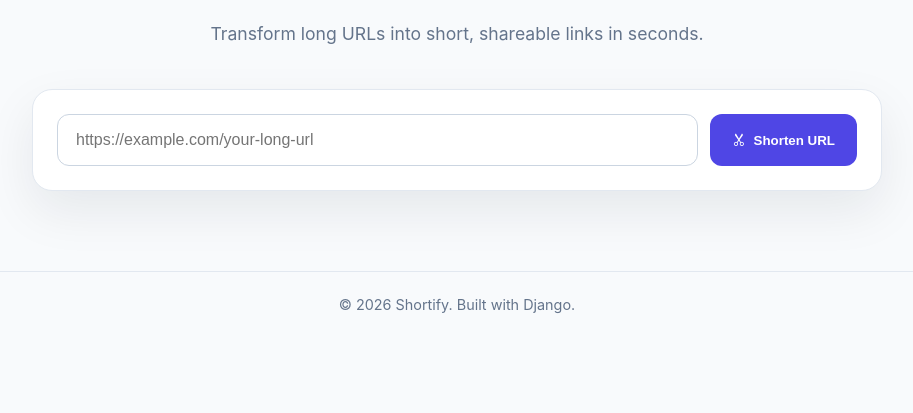
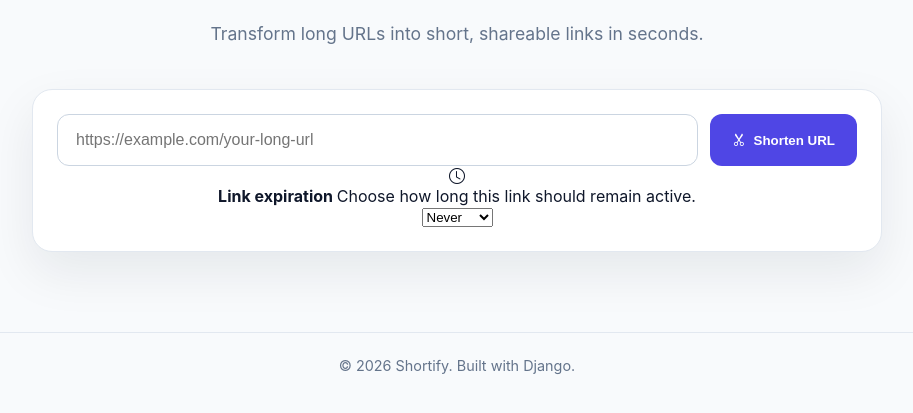
Before and after one commit to pokhrelsamir/Shortify, a Django app: page / in a window 1280 px wide. Shown: the part 369-782 px from the top of the page, without its empty margins (183-1096 px from the left). Run offline with Django 5.2, Linux system fonts and the light colour scheme.

Commit message:
home.html code modification to add expiration

```diff
--- a/links/templates/links/home.html
+++ b/links/templates/links/home.html
@@ -35,6 +35,9 @@
 
                 {% csrf_token %}
 
+
+                <!-- URL Input -->
+
                 <div class="input-group">
 
                     {{ form.original_url }}
@@ -62,6 +65,51 @@
 
                 {% endif %}
 
+
+                <!-- Expiration -->
+
+                <div class="expiration-wrapper">
+
+                    <div class="expiration-label">
+
+                        <i class="bi bi-clock"></i>
+
+                        <div>
+
+                            <strong>
+                                Link expiration
+                            </strong>
+
+                            <span>
+                                Choose how long this link should remain active.
+                            </span>
+
+                        </div>
+
+                    </div>
+
+
+                    <div class="expiration-control">
+
+                        {{ form.expiration }}
+
+                    </div>
+
+                </div>
+
+
+                {% if form.expiration.errors %}
+
+                    <div class="form-error">
+
+                        <i class="bi bi-exclamation-circle"></i>
+
+                        {{ form.expiration.errors.0 }}
+
+                    </div>
+
+                {% endif %}
+
             </form>
 
 
@@ -72,6 +120,7 @@
                     <div class="result-icon">
                         <i class="bi bi-check-lg"></i>
                     </div>
+
 
                     <div class="result-content">
 
@@ -87,6 +136,7 @@
                         </a>
 
                     </div>
+
 
                     <button
                         type="button"
```
Also changed, not shown: links/templates/links/expired.html (added).
